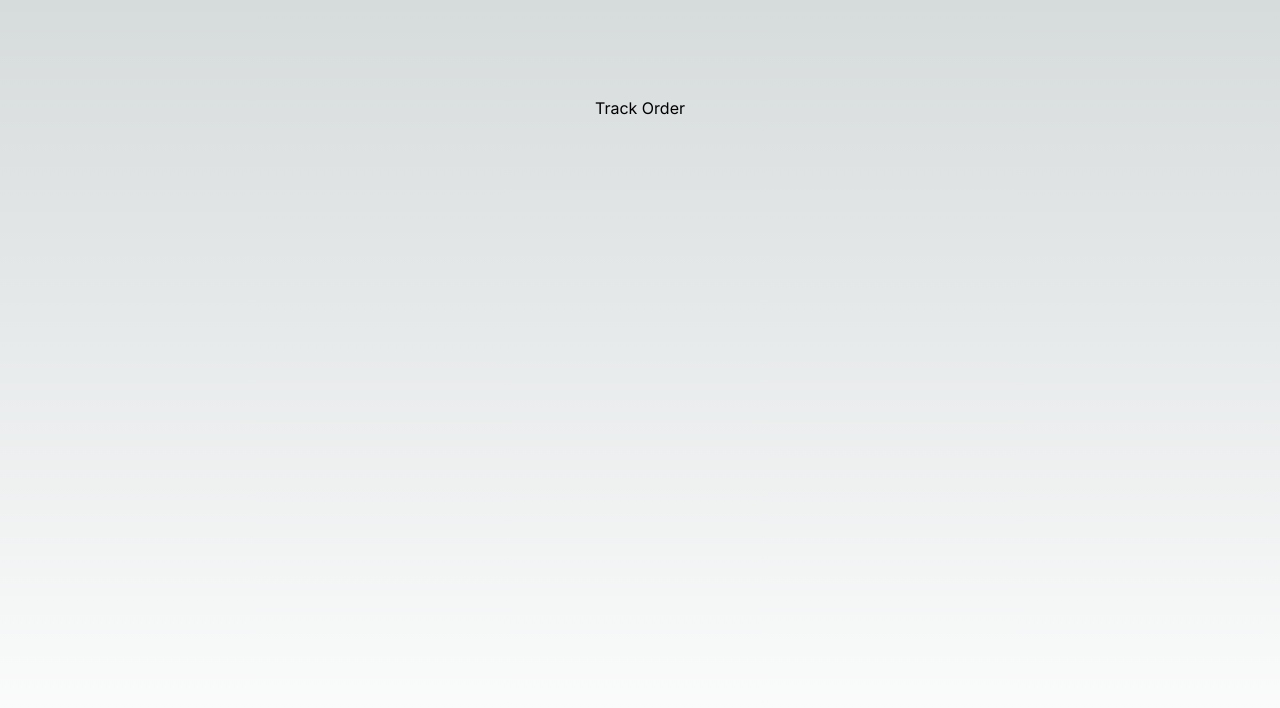
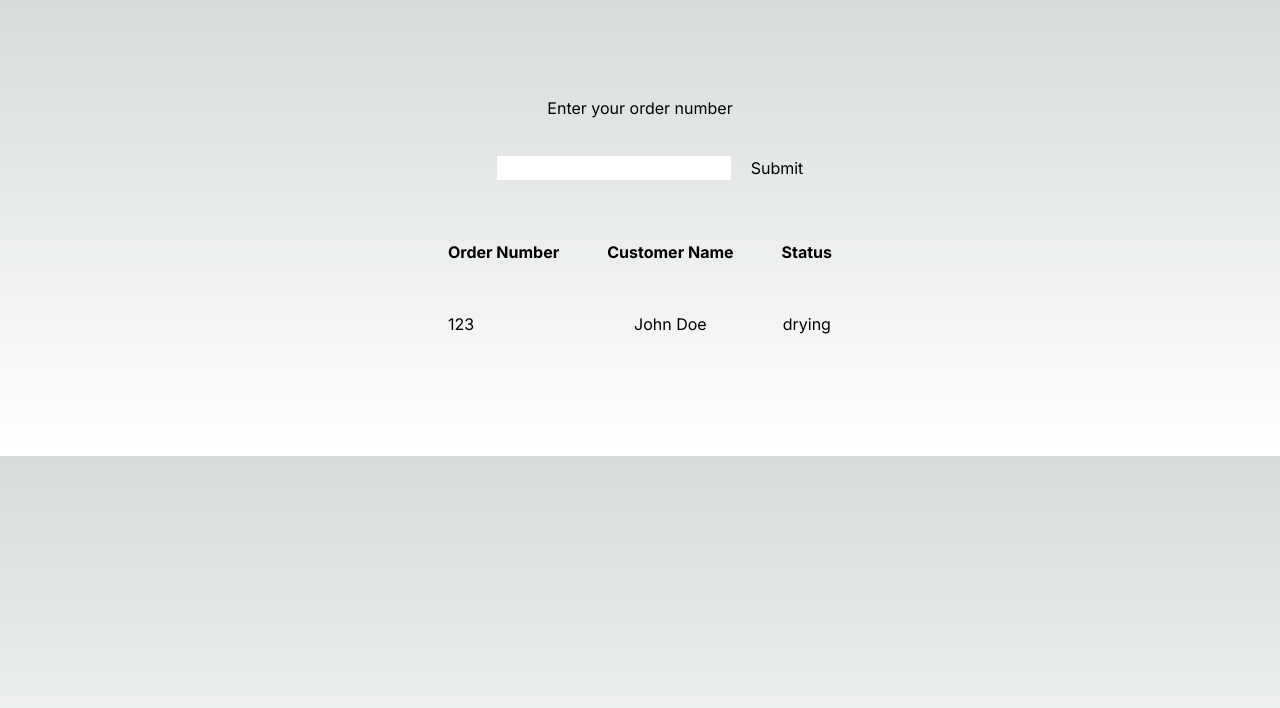
Before and after one commit to zacharytruong/track-order-gsp, a Next.js app: page /track-order in a window 1280 px wide. Shown: the top 708 px of the page. Built offline with nearby package versions, Linux system fonts and the light colour scheme.

Commit message:
with hydration

```diff
--- /dev/null
+++ b/app/_components/Hydrate.tsx
@@ -0,0 +1,18 @@
+'use client'
+
+import { ReactElement, useEffect, useState } from "react"
+
+const Hydrate = ({ children }: { children: ReactElement}) => {
+  const [isHydrated, setIsHydrated] = useState(false)
+  useEffect(() => {
+    setIsHydrated(true)
+  }, [])
+  if (isHydrated) {
+    return children
+  }
+  return (
+    <div>Loading</div>
+  )
+}
+
+export default Hydrate
--- a/app/layout.tsx
+++ b/app/layout.tsx
@@ -1,22 +1,27 @@
-import type { Metadata } from "next";
-import { Inter } from "next/font/google";
-import "./globals.css";
+import type { Metadata } from 'next';
+import { Inter } from 'next/font/google';
+import './globals.css';
+import { ReactElement } from 'react';
 
-const inter = Inter({ subsets: ["latin"] });
+import Hydrate from './_components/Hydrate';
+
+const inter = Inter({ subsets: ['latin'] });
 
 export const metadata: Metadata = {
-  title: "Create Next App",
-  description: "Generated by create next app",
+  title: 'Create Next App',
+  description: 'Generated by create next app'
 };
 
 export default function RootLayout({
-  children,
+  children
 }: Readonly<{
-  children: React.ReactNode;
+  children: ReactElement;
 }>) {
   return (
     <html lang="en">
-      <body className={inter.className}>{children}</body>
+      <body className={inter.className}>
+        <Hydrate>{children}</Hydrate>
+      </body>
     </html>
   );
 }
--- a/app/page.tsx
+++ b/app/page.tsx
@@ -1,112 +1,52 @@
-import Image from 'next/image';
+type OrderStatus = 'drying' | 'washing' | 'ready' | 'delivered' | 'cancelled';
+interface Order {
+  orderNumber: number;
+  customerName?: string;
+  orderStatus?: OrderStatus;
+}
+
+const order: Order | undefined = {
+  orderNumber: 123,
+  customerName: 'John Doe',
+  orderStatus: 'drying'
+};
 
 export default function Home() {
   return (
-    <main className="flex min-h-screen flex-col items-center justify-between p-24">
-      <div className="z-10 max-w-5xl w-full items-center justify-between font-mono text-sm lg:flex">
-        <p className="fixed left-0 top-0 flex w-full justify-center border-b border-gray-300 bg-gradient-to-b from-zinc-200 pb-6 pt-8 backdrop-blur-2xl dark:border-neutral-800 dark:bg-zinc-800/30 dark:from-inherit lg:static lg:w-auto  lg:rounded-xl lg:border lg:bg-gray-200 lg:p-4 lg:dark:bg-zinc-800/30">
-          Get started by editing&nbsp;
-          <code className="font-mono font-bold">app/page.tsx</code>
-        </p>
-        <div className="fixed bottom-0 left-0 flex h-48 w-full items-end justify-center bg-gradient-to-t from-white via-white dark:from-black dark:via-black lg:static lg:h-auto lg:w-auto lg:bg-none">
-          <a
-            className="pointer-events-none flex place-items-center gap-2 p-8 lg:pointer-events-auto lg:p-0"
-            href="/track-order"
-            rel="noopener noreferrer"
-          >
-            By{' '}
-            <Image
-              src="/vercel.svg"
-              alt="Vercel Logo"
-              className="dark:invert"
-              width={100}
-              height={24}
-              priority
-            />
-          </a>
-        </div>
+    <main className="flex flex-col items-center justify-between p-24 gap-4">
+      <div>
+        <form className="gap-4 flex flex-col items-center">
+          <label htmlFor="order-input">Enter your order number</label>
+          <div>
+            <input name="order-input" id="order-input" className="m-5" />
+            <input type="submit" name="submit" id="submit" />
+          </div>
+        </form>
       </div>
 
-      <div className="relative flex place-items-center before:absolute before:h-[300px] before:w-full sm:before:w-[480px] before:-translate-x-1/2 before:rounded-full before:bg-gradient-radial before:from-white before:to-transparent before:blur-2xl before:content-[''] after:absolute after:-z-20 after:h-[180px] after:w-full sm:after:w-[240px] after:translate-x-1/3 after:bg-gradient-conic after:from-sky-200 after:via-blue-200 after:blur-2xl after:content-[''] before:dark:bg-gradient-to-br before:dark:from-transparent before:dark:to-blue-700 before:dark:opacity-10 after:dark:from-sky-900 after:dark:via-[#0141ff] after:dark:opacity-40 before:lg:h-[360px] z-[-1]">
-        <Image
-          className="relative dark:drop-shadow-[0_0_0.3rem_#ffffff70] dark:invert"
-          src="/next.svg"
-          alt="Next.js Logo"
-          width={180}
-          height={37}
-          priority
-        />
-      </div>
-
-      <div className="mb-32 grid text-center lg:max-w-5xl lg:w-full lg:mb-0 lg:grid-cols-4 lg:text-left">
-        <a
-          href="https://nextjs.org/docs?utm_source=create-next-app&utm_medium=appdir-template&utm_campaign=create-next-app"
-          className="group rounded-lg border border-transparent px-5 py-4 transition-colors hover:border-gray-300 hover:bg-gray-100 hover:dark:border-neutral-700 hover:dark:bg-neutral-800/30"
-          target="_blank"
-          rel="noopener noreferrer"
-        >
-          <h2 className={`mb-3 text-2xl font-semibold`}>
-            Docs{' '}
-            <span className="inline-block transition-transform group-hover:translate-x-1 motion-reduce:transform-none">
-              -&gt;
-            </span>
-          </h2>
-          <p className={`m-0 max-w-[30ch] text-sm opacity-50`}>
-            Find in-depth information about Next.js features and API.
-          </p>
-        </a>
-
-        <a
-          href="https://nextjs.org/learn?utm_source=create-next-app&utm_medium=appdir-template-tw&utm_campaign=create-next-app"
-          className="group rounded-lg border border-transparent px-5 py-4 transition-colors hover:border-gray-300 hover:bg-gray-100 hover:dark:border-neutral-700 hover:dark:bg-neutral-800/30"
-          target="_blank"
-          rel="noopener noreferrer"
-        >
-          <h2 className={`mb-3 text-2xl font-semibold`}>
-            Learn{' '}
-            <span className="inline-block transition-transform group-hover:translate-x-1 motion-reduce:transform-none">
-              -&gt;
-            </span>
-          </h2>
-          <p className={`m-0 max-w-[30ch] text-sm opacity-50`}>
-            Learn about Next.js in an interactive course with&nbsp;quizzes!
-          </p>
-        </a>
-
-        <a
-          href="https://vercel.com/templates?framework=next.js&utm_source=create-next-app&utm_medium=appdir-template&utm_campaign=create-next-app"
-          className="group rounded-lg border border-transparent px-5 py-4 transition-colors hover:border-gray-300 hover:bg-gray-100 hover:dark:border-neutral-700 hover:dark:bg-neutral-800/30"
-          target="_blank"
-          rel="noopener noreferrer"
-        >
-          <h2 className={`mb-3 text-2xl font-semibold`}>
-            Templates{' '}
-            <span className="inline-block transition-transform group-hover:translate-x-1 motion-reduce:transform-none">
-              -&gt;
-            </span>
-          </h2>
-          <p className={`m-0 max-w-[30ch] text-sm opacity-50`}>
-            Explore starter templates for Next.js.
-          </p>
-        </a>
-
-        <a
-          href="https://vercel.com/new?utm_source=create-next-app&utm_medium=appdir-template&utm_campaign=create-next-app"
-          className="group rounded-lg border border-transparent px-5 py-4 transition-colors hover:border-gray-300 hover:bg-gray-100 hover:dark:border-neutral-700 hover:dark:bg-neutral-800/30"
-          target="_blank"
-          rel="noopener noreferrer"
-        >
-          <h2 className={`mb-3 text-2xl font-semibold`}>
-            Deploy{' '}
-            <span className="inline-block transition-transform group-hover:translate-x-1 motion-reduce:transform-none">
-              -&gt;
-            </span>
-          </h2>
-          <p className={`m-0 max-w-[30ch] text-sm opacity-50 text-balance`}>
-            Instantly deploy your Next.js site to a shareable URL with Vercel.
-          </p>
-        </a>
-      </div>
+      {order && (
+        <div>
+          <table>
+            <tr>
+              <th className="p-6">Order Number</th>
+              <th className="p-6">Customer Name</th>
+              <th className="p-6">Status</th>
+            </tr>
+            {!order && (
+              <tr>
+                <td className="p-6 text-left">No order</td>
+              </tr>
+            )}
+            {order && (
+              <tr>
+                <td className="p-6 text-left">{order.orderNumber}</td>
+                <td className="p-6 text-center">{order.customerName}</td>
+                <td className="p-6 text-center">{order.orderStatus}</td>
+              </tr>
+            )}
+          </table>
+        </div>
+      )}
     </main>
   );
 }
--- a/app/track-order/page.tsx
+++ b/app/track-order/page.tsx
@@ -1,7 +1,52 @@
+type OrderStatus = 'drying' | 'washing' | 'ready' | 'delivered' | 'cancelled';
+interface Order {
+  orderNumber: number;
+  customerName?: string;
+  orderStatus?: OrderStatus;
+}
+
+const order: Order | undefined = {
+  orderNumber: 123,
+  customerName: 'John Doe',
+  orderStatus: 'drying'
+};
+
 export default function TrackOrder() {
   return (
-    <main className="flex min-h-screen flex-col items-center justify-between p-24">
-      Track Order
+    <main className="flex flex-col items-center justify-between p-24 gap-4">
+      <div>
+        <form className="gap-4 flex flex-col items-center">
+          <label htmlFor="order-input">Enter your order number</label>
+          <div>
+            <input name="order-input" id="order-input" className="m-5" />
+            <input type="submit" name="submit" id="submit" />
+          </div>
+        </form>
+      </div>
+
+      {order && (
+        <div>
+          <table>
+            <tr>
+              <th className="p-6">Order Number</th>
+              <th className="p-6">Customer Name</th>
+              <th className="p-6">Status</th>
+            </tr>
+            {!order && (
+              <tr>
+                <td className="p-6 text-left">No order</td>
+              </tr>
+            )}
+            {order && (
+              <tr>
+                <td className="p-6 text-left">{order.orderNumber}</td>
+                <td className="p-6 text-center">{order.customerName}</td>
+                <td className="p-6 text-center">{order.orderStatus}</td>
+              </tr>
+            )}
+          </table>
+        </div>
+      )}
     </main>
   );
 }
```
